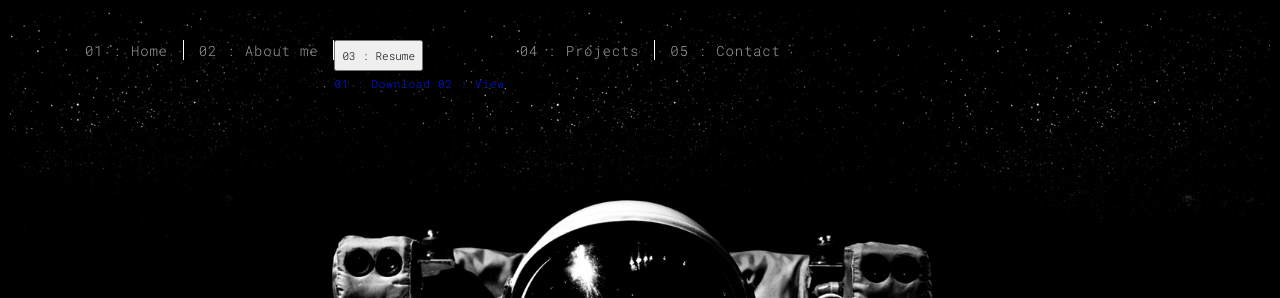
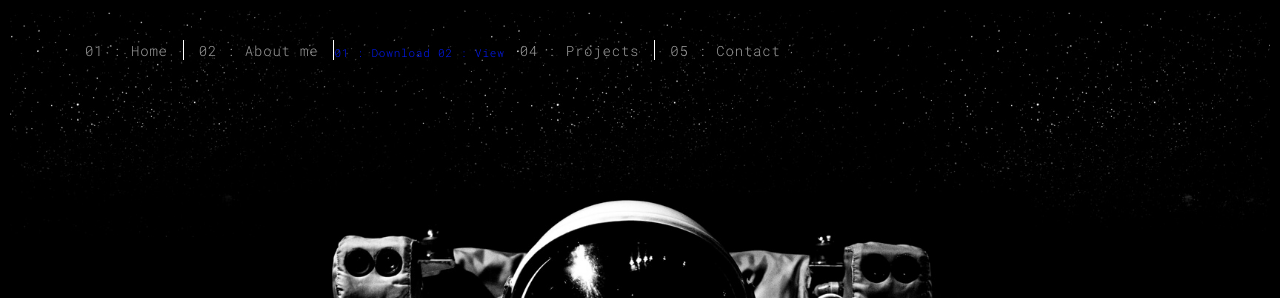
Before and after one commit to kiran-regmi/my-portfolio, a plain HTML site: page index.html in a window 1280 px wide. Shown: the top 298 px of the page. Drawn offline with Linux system fonts and the light colour scheme.

Commit message:
Update index.html

```diff
--- a/index.html
+++ b/index.html
@@ -41,7 +41,7 @@
           <li><a href="./about.html" title="">02 : About me </a></li>
           <!-- adding dropdown menu on resume-->
             <li class="dropdown">
-              <button class="resumebtn">03 : Resume </button>
+              <!-- button class="resumebtn">03 : Resume </button-->
               <div class="dropdown-content">
                 <a href="kiran_regmi_resume_devops.pdf" download="" title="">01 : Download </a>
                 <a href="kiran_regmi_resume_devops.pdf" title="" > 02 : View </a>
```
